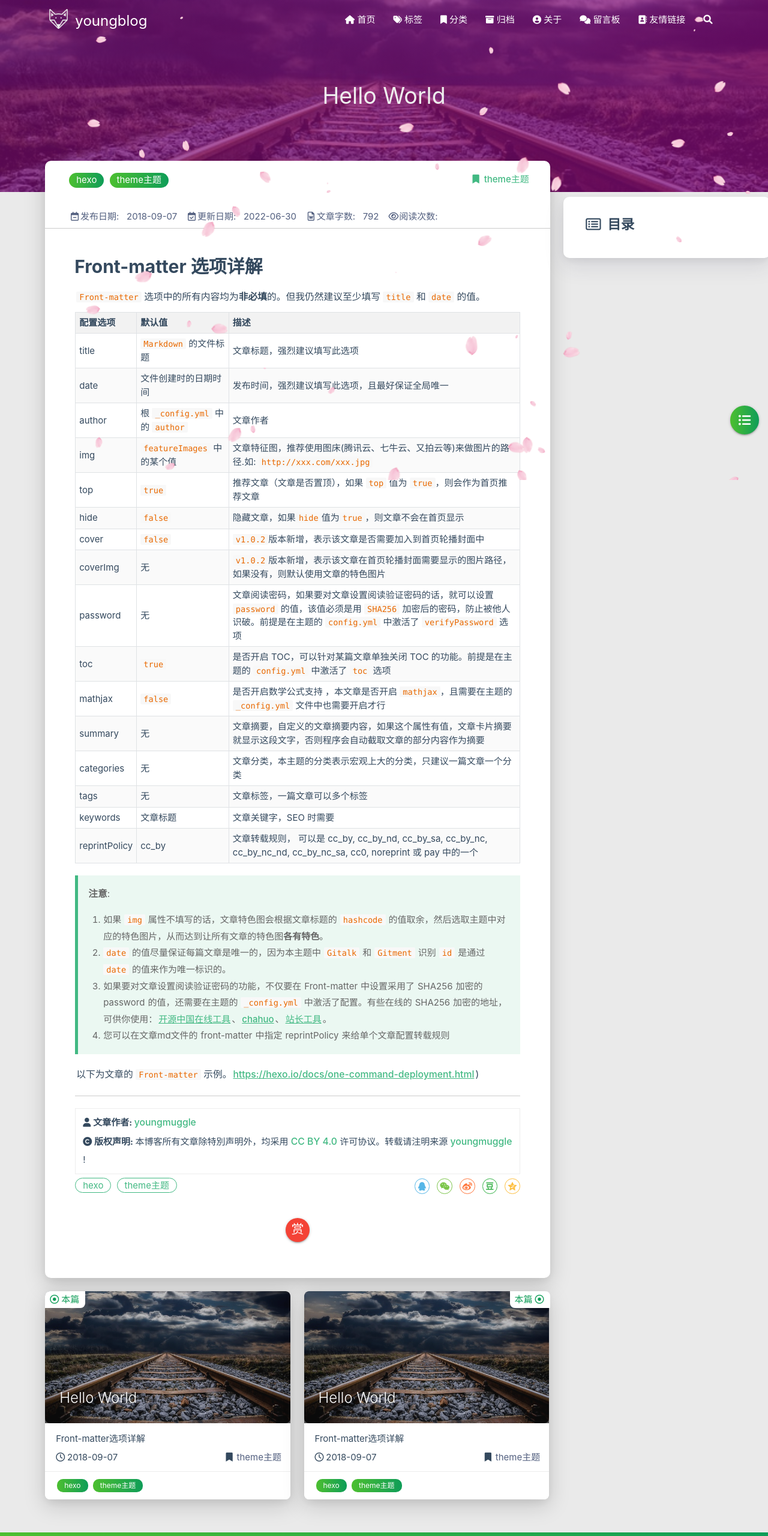
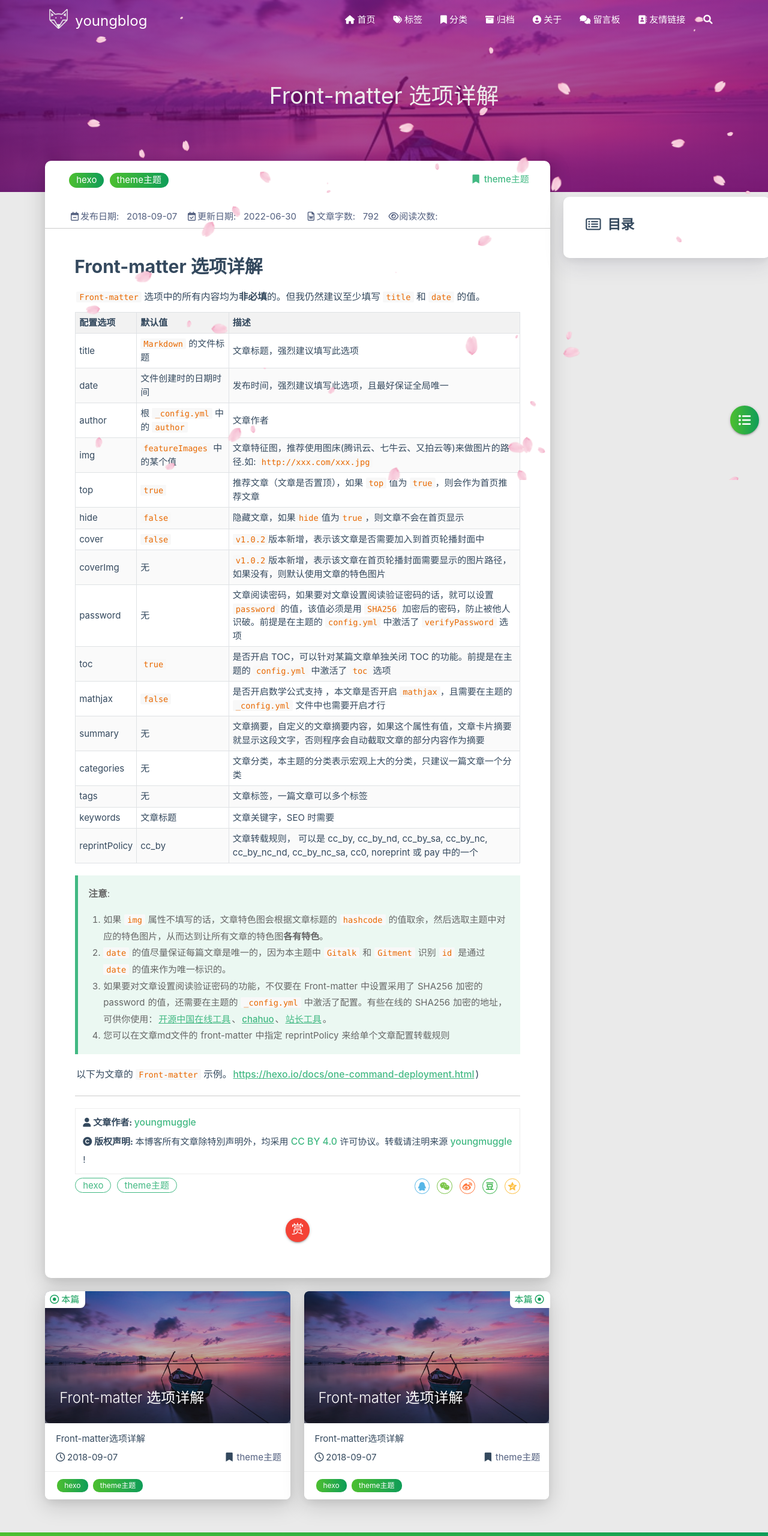
Before and after one commit to young-muggle/young-muggle.github.io, a plain HTML site: page 2018/09/07/Front-matter 选项详解/index.html in a window 1280 px wide. Shown: the top 2560 px of the page at 60% size. Drawn offline with Linux system fonts and the light colour scheme; some packages are replaced by stand-ins of ours; no server answers; a script that the page names is missing.

Commit message:
Site updated: 2022-06-30 17:23:47

```diff
--- a/2018/09/07/Front-matter 选项详解/index.html
+++ b/2018/09/07/Front-matter 选项详解/index.html
@@ -4,7 +4,7 @@
 
 <head>
     <meta charset="utf-8">
-    <meta name="keywords" content="Hello World, youngblog">
+    <meta name="keywords" content="Front-matter 选项详解, youngblog">
     <meta name="description" content="Front-matter选项详解">
     <meta http-equiv="X-UA-Compatible" content="IE=edge">
     <meta name="viewport" content="width=device-width, initial-scale=1.0, user-scalable=no">
@@ -19,7 +19,7 @@
 
 
 
-    <title>Hello World | youngblog</title>
+    <title>Front-matter 选项详解 | youngblog</title>
     <link rel="icon" type="image/png" href="/favicon.png">
 
     <link rel="stylesheet" type="text/css" href="/libs/awesome/css/all.min.css">
@@ -246,12 +246,12 @@
 
 
 
-<div class="bg-cover pd-header post-cover" style="background-image: url('/medias/featureimages/12.jpg')">
+<div class="bg-cover pd-header post-cover" style="background-image: url('/medias/featureimages/16.jpg')">
     <div class="container" style="right: 0px;left: 0px;">
         <div class="row">
             <div class="col s12 m12 l12">
                 <div class="brand">
-                    <h1 class="description center-align post-title">Hello World</h1>
+                    <h1 class="description center-align post-title">Front-matter 选项详解</h1>
                 </div>
             </div>
         </div>
@@ -784,9 +784,9 @@
                     <div class="card-image">
 
 
-                        <img src="/medias/featureimages/12.jpg" class="responsive-img" alt="Hello World">
+                        <img src="/medias/featureimages/16.jpg" class="responsive-img" alt="Front-matter 选项详解">
 
-                        <span class="card-title">Hello World</span>
+                        <span class="card-title">Front-matter 选项详解</span>
                     </div>
                 </a>
                 <div class="card-content article-content">
@@ -838,9 +838,9 @@
                     <div class="card-image">
 
 
-                        <img src="/medias/featureimages/12.jpg" class="responsive-img" alt="Hello World">
+                        <img src="/medias/featureimages/16.jpg" class="responsive-img" alt="Front-matter 选项详解">
 
-                        <span class="card-title">Hello World</span>
+                        <span class="card-title">Front-matter 选项详解</span>
                     </div>
                 </a>
                 <div class="card-content article-content">
```
Also changed, not shown: archives/2018/09/index.html (+2 -2 lines), archives/2018/index.html (+2 -2 lines), archives/index.html (+2 -2 lines), categories/theme主题/index.html (+2 -2 lines), index.html (+6 -6 lines), tags/hexo/index.html (+2 -2 lines), tags/theme主题/index.html (+2 -2 lines).
